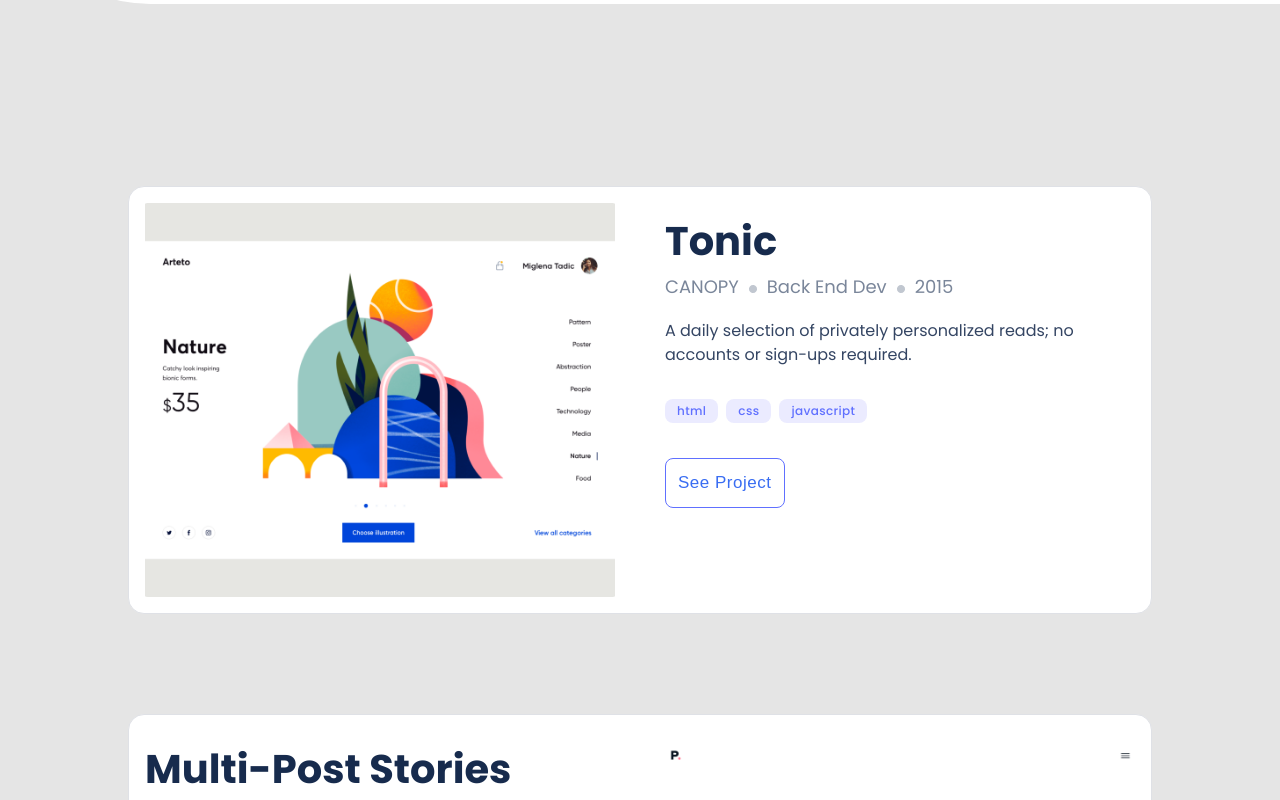
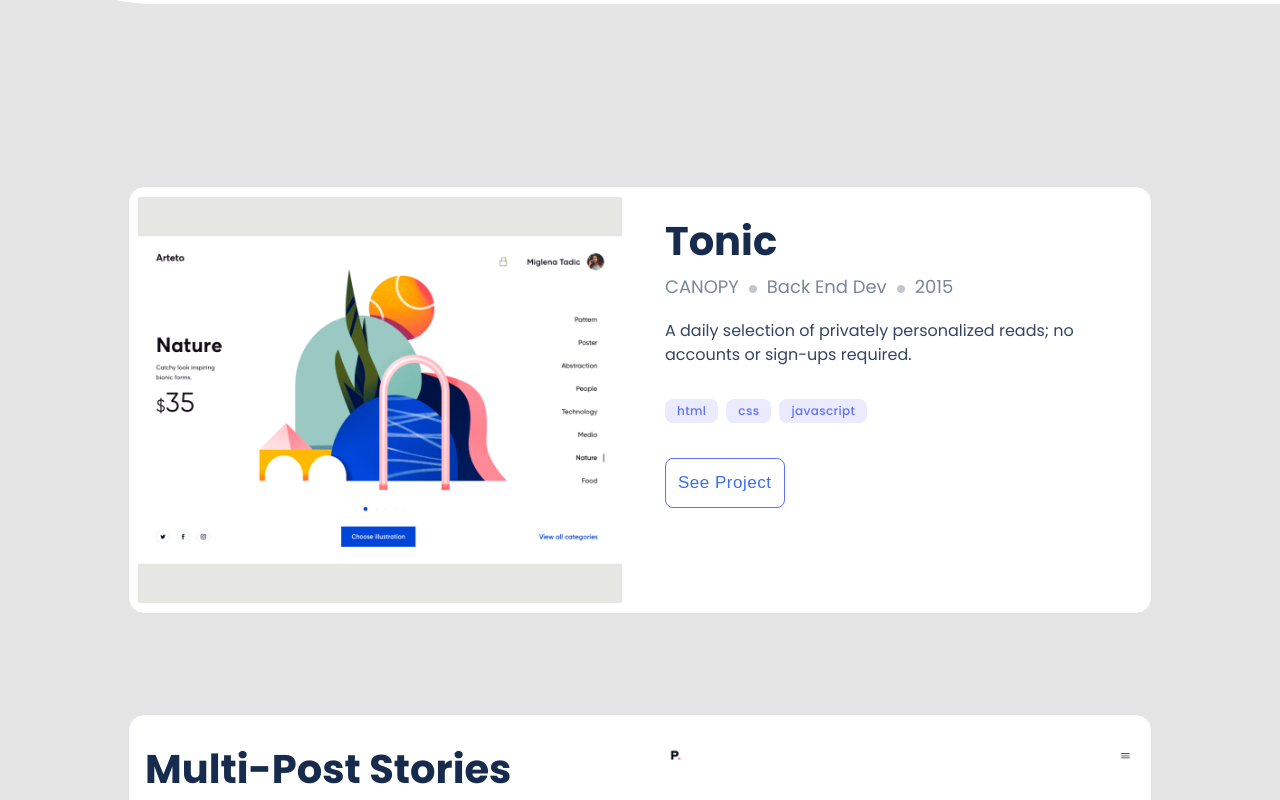
Before and after one commit to victorokoroji/my-portfolio, a website: page index.html in a window 1280 px wide. In both pictures the pointer is over the picture 380 px from the left and 1312 px from the top of the page. Shown: the part 912-1712 px from the top of the page. Drawn offline with Linux system fonts and the light colour scheme.

Commit message:
Add transition to images

```diff
--- a/style.css
+++ b/style.css
@@ -193,6 +193,15 @@ header a {
   align-items: center;
   height: 16px;
 }
+
+.snapshoot {
+  transition: transform 1s linear;
+}
+
+.snapshoot:hover {
+     transform: scale(1.03);
+  }
+
 
 .project-author li {
   list-style-type: none;
@@ -602,10 +611,6 @@ form ul li textarea:focus {
     object-fit: contain;
   }
 
-  .snapshoot {
-
-  }
-
   .order .project-img {
     order: 1;
   }
```
